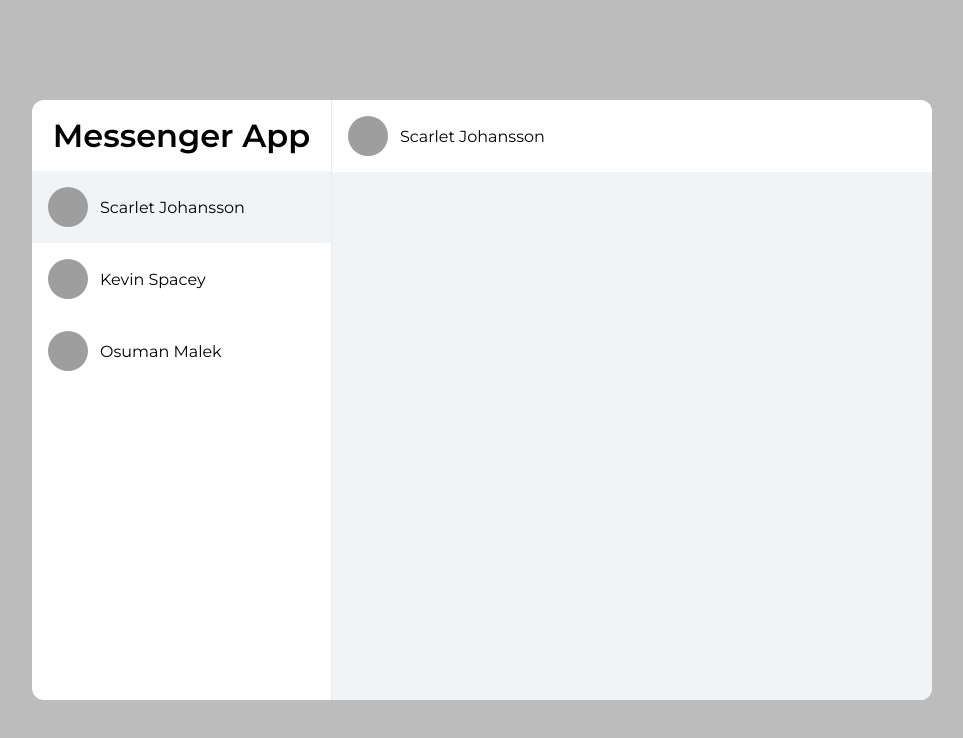
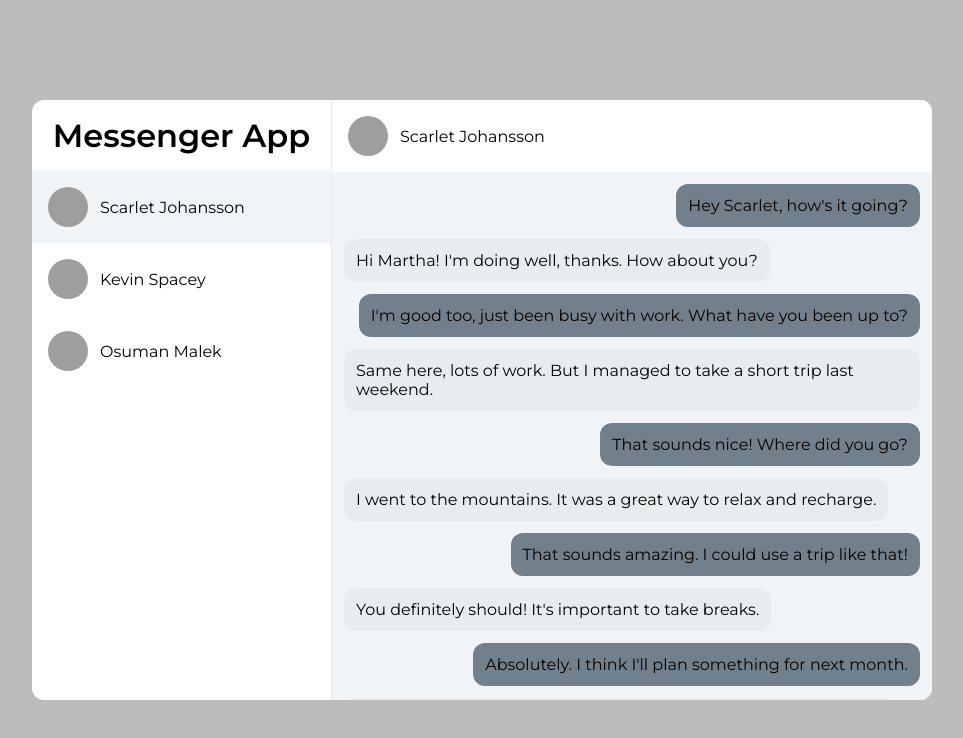
Before and after one commit to swatijain1095/messenger-app, a React (Create React App) app: page / in a window 1280 px wide. Both pictures are taken after a click on the element "Scarlet Johansson". Shown: the top 738 px of the page, without its empty margins (158-1121 px from the left). Built offline with nearby package versions, Linux system fonts and the light colour scheme; data requests are answered from the project's data file; grey boxes are pictures that could not be loaded.

Commit message:
added message component and its style, also updated maincontainer

```diff
--- a/src/components/MainContainer/MainContainer.tsx
+++ b/src/components/MainContainer/MainContainer.tsx
@@ -1,10 +1,31 @@
-import React, { useContext } from "react";
+import React, { useContext, useEffect, useState } from "react";
 import { ContactContext } from "../../context";
 import ContactCard from "../ContactCard/ContactCard";
 import "./style.scss";
+import { getMessages } from "../../api";
+import { MessageI } from "../../types";
+import Message from "../Message/Message";
 
 const MainContainer = () => {
-  const { selectedContact } = useContext(ContactContext);
+  const {
+    selectedContact,
+    user: { id: userId },
+  } = useContext(ContactContext);
+  const { id: selectedContactId = "" } = selectedContact || {};
+  const [conversations, setConversations] = useState<MessageI[]>([]);
+
+  useEffect(() => {
+    const fetchMessages = async () => {
+      try {
+        const data = await getMessages(userId, selectedContactId);
+        setConversations(data);
+      } catch (error) {
+        console.error("Failed to fetch messages:", error);
+      }
+    };
+
+    selectedContactId && fetchMessages();
+  }, [selectedContactId, userId]);
 
   return (
     <div className="main-container">
@@ -15,6 +36,13 @@ const MainContainer = () => {
             style={{ backgroundColor: "#ffffff" }}
             className="main-container__contact-card"
           />
+          <div className="scroll-container">
+            <div className="main-container__messages">
+              {conversations.map((message, index) => {
+                return <Message key={index} message={message} />;
+              })}
+            </div>
+          </div>
         </>
       ) : (
         <div className="main-container__default">Please select a contact</div>
--- a/src/components/MainContainer/style.scss
+++ b/src/components/MainContainer/style.scss
@@ -7,6 +7,15 @@
   flex-direction: column;
   justify-content: space-between;
 
+  &__messages {
+    display: flex;
+    flex-direction: column;
+    gap: $small;
+    padding: $small;
+    justify-content: end;
+    padding-bottom: 2.8rem + $small;
+  }
+
   &__default {
     display: flex;
     justify-content: center;
--- /dev/null
+++ b/src/components/Message/Message.tsx
@@ -0,0 +1,28 @@
+import React, { useContext } from "react";
+import { MessageI } from "../../types";
+import { ContactContext } from "../../context";
+import classNames from "classnames";
+import "./style.scss";
+
+interface MessageProps {
+  message: MessageI;
+}
+
+const Message = ({ message: { message: text, sender } }: MessageProps) => {
+  const { user } = useContext(ContactContext);
+
+  return (
+    <div className="message">
+      <span
+        className={classNames(
+          "message__content",
+          `message__content--${sender === user?.id ? "right" : "left"}`
+        )}
+      >
+        {text}
+      </span>
+    </div>
+  );
+};
+
+export default Message;
--- /dev/null
+++ b/src/components/Message/style.scss
@@ -0,0 +1,18 @@
+@import "../../variables";
+
+.message {
+  &__content {
+    border-radius: $small;
+    padding: $small;
+
+    &--right {
+      float: right;
+      background-color: $gray-3;
+    }
+
+    &--left {
+      float: left;
+      background-color: $gray-2;
+    }
+  }
+}
```
